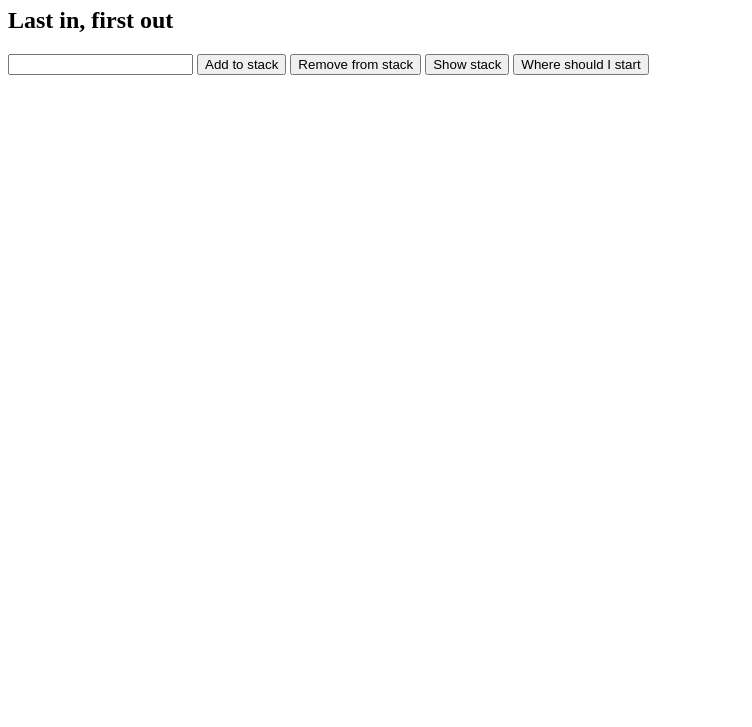
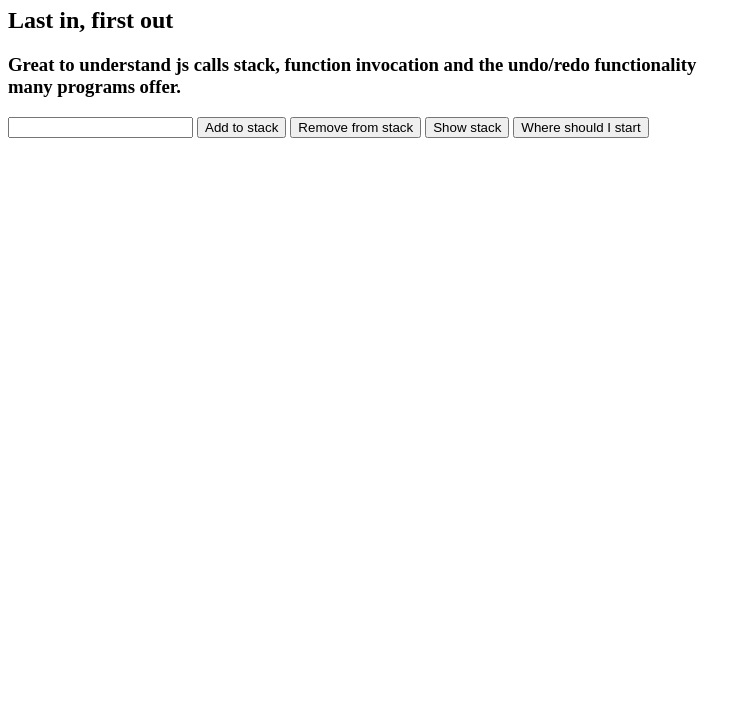
Before and after one commit to araujoizabelle/data-structures-js, a plain HTML site: page index.html in a window 1280 px wide. Shown: the part 73-800 px from the top of the page, without its empty margins (0-752 px from the left). Drawn offline with Linux system fonts and the light colour scheme.

Commit message:
feat: stack description

```diff
--- a/index.html
+++ b/index.html
@@ -11,6 +11,7 @@
     <div id="stacks-div">
         <h1> Stacks </h1>
         <h2>Last in, first out</h2>
+        <h3>Great to understand js calls stack, function invocation and the undo/redo functionality many programs offer.</h3>
         <input type="text" id="item-stack">
         <button onclick="addToStack()">Add to stack</button>
         <button onclick="removeFromStack()">Remove from stack</button>
```
